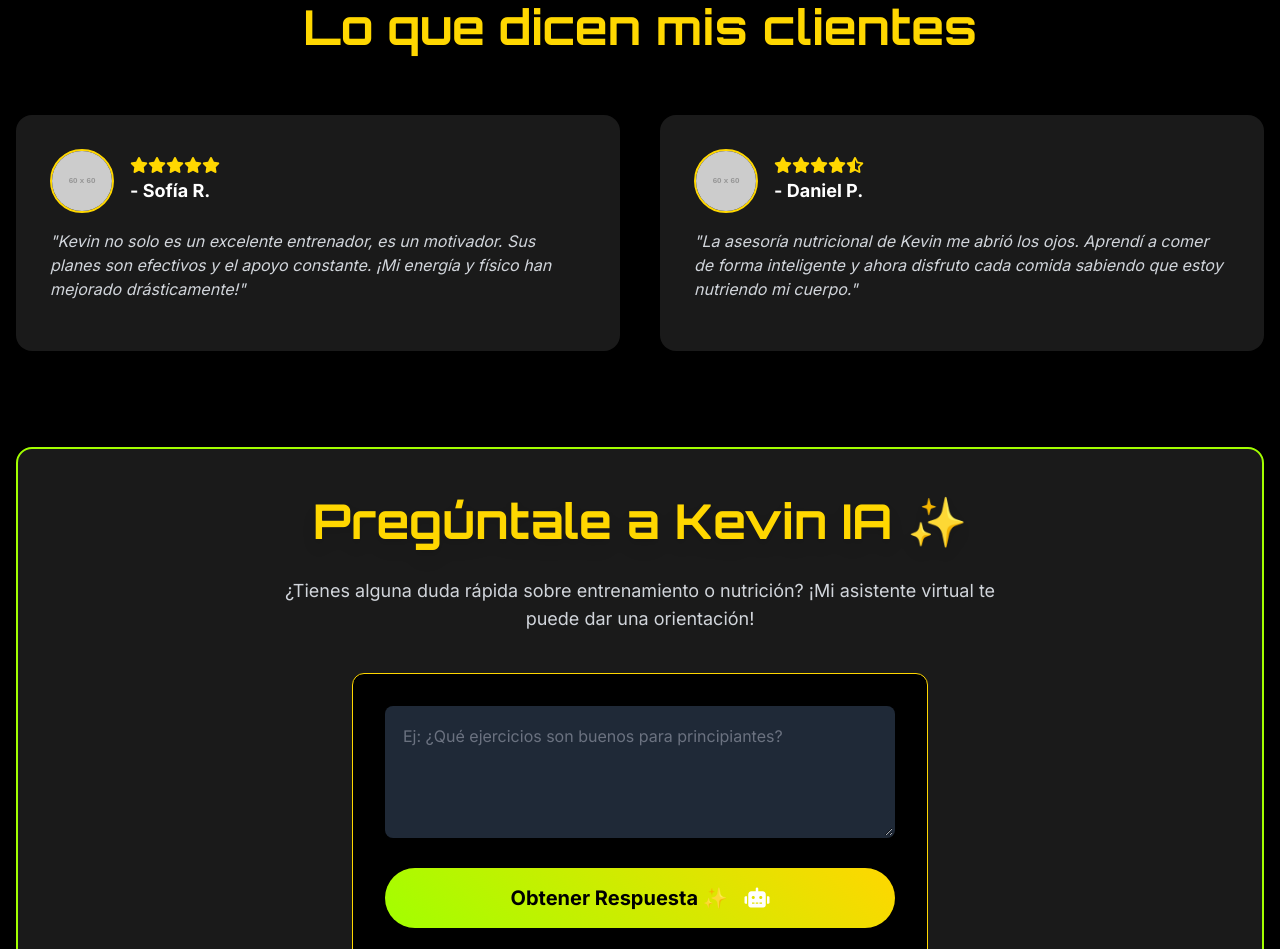
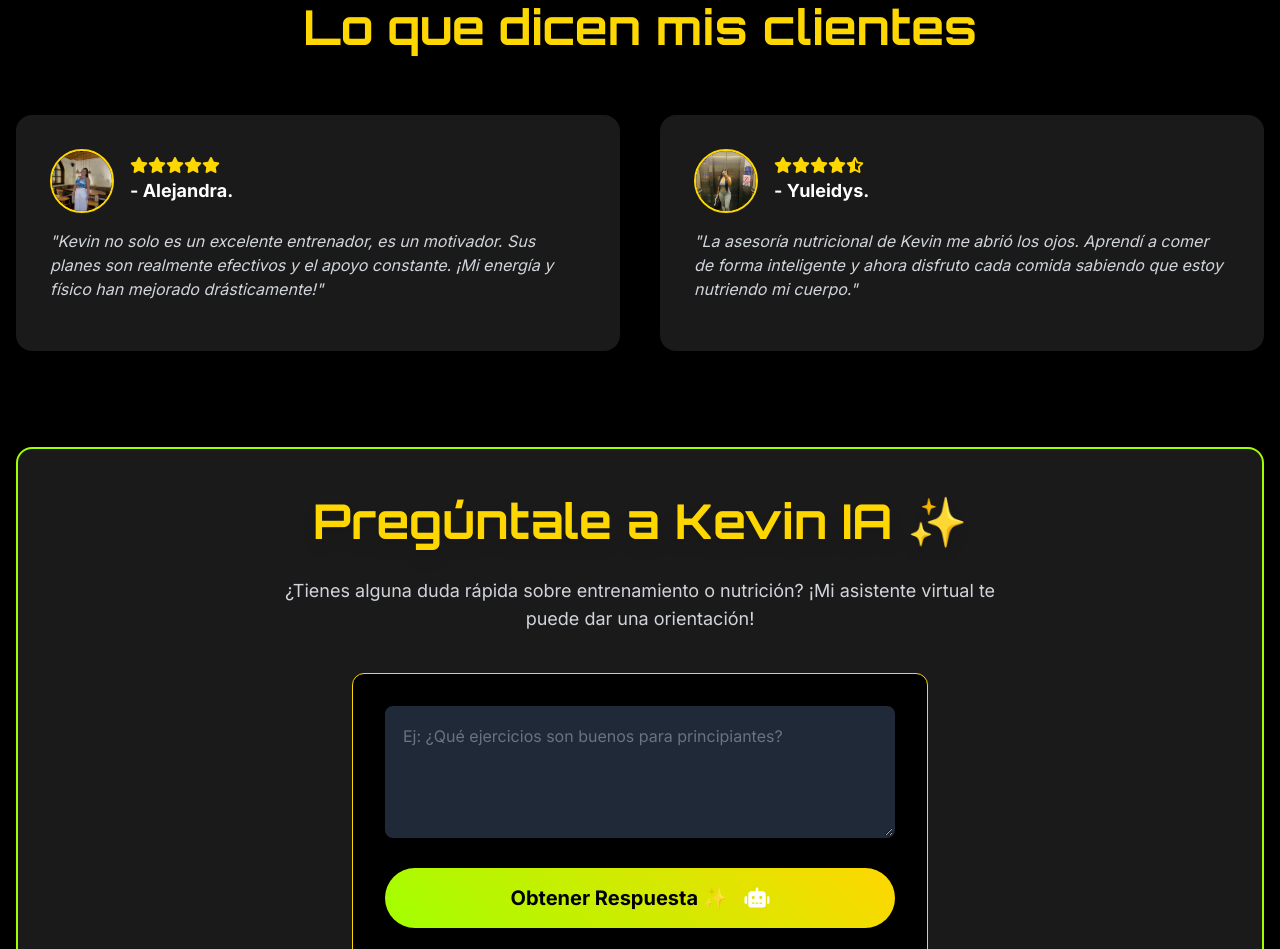
Before and after one commit to Esmo33/Kevin-pagina, a plain HTML site: page index.html in a window 1280 px wide. Shown: the part 2825-3774 px from the top of the page. Drawn offline with nearby package versions, Linux system fonts and the light colour scheme; placeholder pictures from the web are drawn by us.

Commit message:
Update index.html

```diff
--- a/index.html
+++ b/index.html
@@ -316,25 +316,25 @@
                 <!-- Testimonio 1 -->
                 <div class="bg-card-bg rounded-2xl shadow-xl p-8 card-animate border-2 border-transparent hover:border-lime-green">
                     <div class="flex items-center mb-4">
-                        <img src="https://placehold.co/60x60/888888/FFFFFF?text=SR" alt="Foto de perfil de Sofía R." class="rounded-full w-16 h-16 object-cover mr-4 border-2 border-golden-yellow">
+                        <img src="./alejandra.jpg" alt="Foto de perfil de Alejandra." class="rounded-full w-16 h-16 object-cover mr-4 border-2 border-golden-yellow">
                         <div>
                             <div class="flex text-golden-yellow mb-1">
                                 <i class="fas fa-star"></i><i class="fas fa-star"></i><i class="fas fa-star"></i><i class="fas fa-star"></i><i class="fas fa-star"></i>
                             </div>
-                            <p class="text-white font-semibold text-lg">- Sofía R.</p>
+                            <p class="text-white font-semibold text-lg">- Alejandra.</p>
                         </div>
                     </div>
-                    <p class="text-gray-300 italic mb-4">"Kevin no solo es un excelente entrenador, es un motivador. Sus planes son efectivos y el apoyo constante. ¡Mi energía y físico han mejorado drásticamente!"</p>
+                    <p class="text-gray-300 italic mb-4">"Kevin no solo es un excelente entrenador, es un motivador. Sus planes son realmente efectivos y el apoyo constante. ¡Mi energía y físico han mejorado drásticamente!"</p>
                 </div>
                 <!-- Testimonio 2 -->
                 <div class="bg-card-bg rounded-2xl shadow-xl p-8 card-animate border-2 border-transparent hover:border-lime-green">
                     <div class="flex items-center mb-4">
-                        <img src="https://placehold.co/60x60/888888/FFFFFF?text=DP" alt="Foto de perfil de Daniel P." class="rounded-full w-16 h-16 object-cover mr-4 border-2 border-golden-yellow">
+                        <img src="./yuleidys.jpg" alt="Foto de perfil de yuleidys." class="rounded-full w-16 h-16 object-cover mr-4 border-2 border-golden-yellow">
                         <div>
                             <div class="flex text-golden-yellow mb-1">
                                 <i class="fas fa-star"></i><i class="fas fa-star"></i><i class="fas fa-star"></i><i class="fas fa-star"></i><i class="fas fa-star-half-alt"></i>
                             </div>
-                            <p class="text-white font-semibold text-lg">- Daniel P.</p>
+                            <p class="text-white font-semibold text-lg">- Yuleidys.</p>
                         </div>
                     </div>
                     <p class="text-gray-300 italic mb-4">"La asesoría nutricional de Kevin me abrió los ojos. Aprendí a comer de forma inteligente y ahora disfruto cada comida sabiendo que estoy nutriendo mi cuerpo."</p>
```
